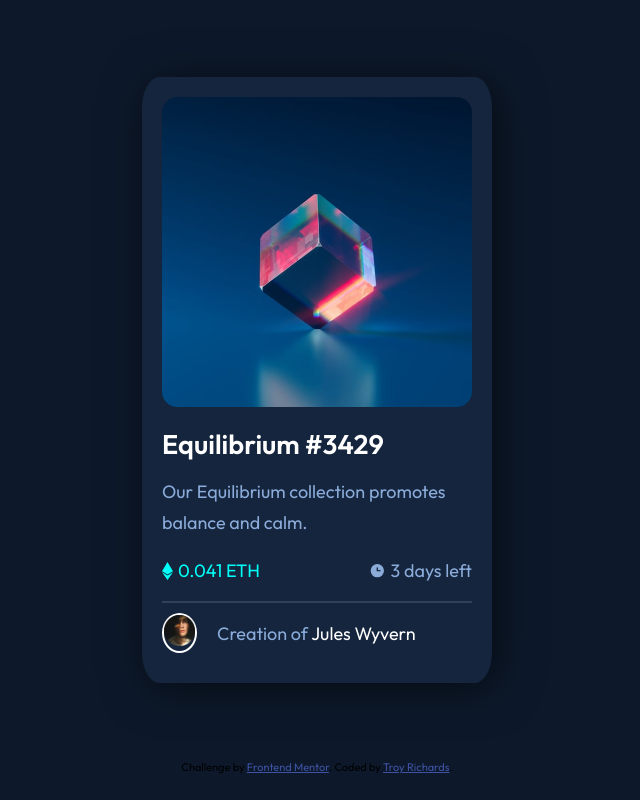
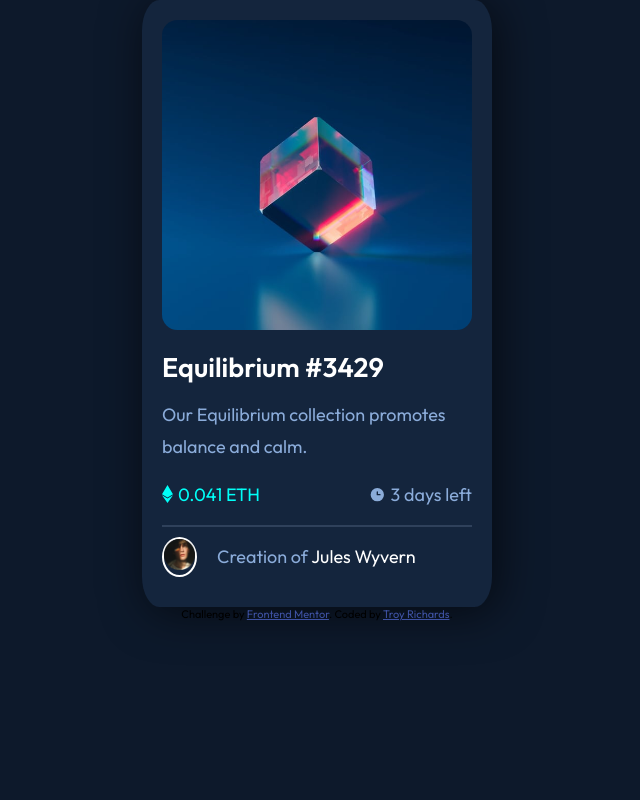
Before and after one commit to AyeTone/NTF-Card-Preview, a plain HTML site: page index.html in a window 1280 px wide. Shown: the whole page, without its empty margins (323-963 px from the left). Drawn offline with Linux system fonts and the light colour scheme.

Commit message:
Ajusted container height

```diff
--- a/css/main.css
+++ b/css/main.css
@@ -45,7 +45,7 @@ p {
     display: flex;
     justify-content: center;
     align-items: center;
-    height: calc(100vh - 40px)
+    height: 100%;
 }
 
 .card {
```
